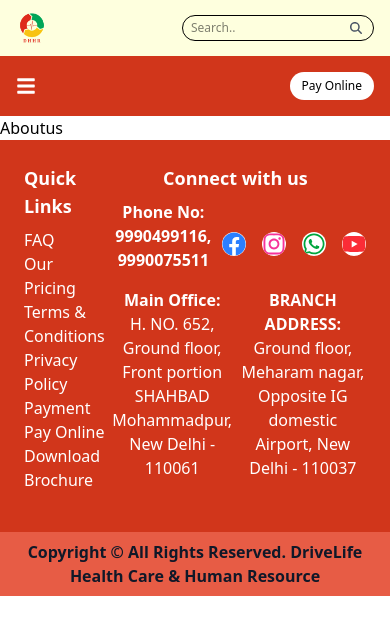
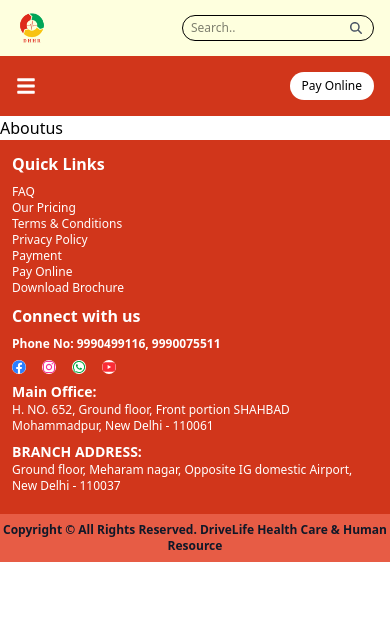
Before and after one commit to KaranSapra124/Air_Ambulance, a React (Vite) app: page /about-us in a window 390 px wide. Shown: the top 634 px of the page. Built offline with nearby package versions, Linux system fonts and the light colour scheme.

Commit message:
Responsive started

```diff
--- a/src/Components/Global/Footer.jsx
+++ b/src/Components/Global/Footer.jsx
@@ -4,11 +4,11 @@ import { FaFacebook, FaInstagram, FaWhatsapp, FaYoutube } from "react-icons/fa";
 const Footer = () => {
   return (
     <footer className="bg-[#d1361b] text-white ">
-      <div className="container p-6 mx-auto flex justify-between">
+      <div className="container lg:p-6 p-3 mx-auto flex lg:flex-row flex-col justify-between">
         {/* Quick Links Section */}
         <div className="flex flex-col">
-          <h5 className="text-lg font-bold mb-2">Quick Links</h5>
-          <ul>
+          <h5 className="lg:text-lg text-md font-bold mb-2">Quick Links</h5>
+          <ul className="text-xs lg:text-sm">
             <li>FAQ</li>
             <li>Our Pricing</li>
             <li>Terms & Conditions</li>
@@ -20,28 +20,28 @@ const Footer = () => {
         </div>
 
         {/* Connect with us Section */}
-        <div className="max-w-screen-sm text-center">
-          <h5 className="text-lg font-bold mb-2">Connect with us</h5>
-          <div className="flex items-center">
-            <p className="font-semibold">Phone No: 9990499116, 9990075511</p>
-            <div className="flex space-x-4  mx-auto rounded-full  mt-4">
-              <FaFacebook className="text-blue-500 bg-white w-fit rounded-full text-2xl" />
-              <FaInstagram className="text-pink-500 bg-white w-fit rounded-full text-2xl" />
-              <FaWhatsapp className="text-green-600 bg-white w-fit rounded-full text-2xl" />
-              <FaYoutube className="text-red-500 bg-white w-fit rounded-full text-2xl" />
+        <div className="max-w-screen-sm lg:text-center text-left">
+          <h5 className="text-md lg:text-lg font-bold mb-2 lg:my-0 my-2">Connect with us</h5>
+          <div className="flex lg:flex-row flex-col items-start   lg:items-center">
+            <p className="lg:text-sm text-xs font-semibold">Phone No: 9990499116, 9990075511</p>
+            <div className="flex space-x-4 mx-0 lg:mx-auto rounded-full mt-2  lg:mt-4">
+              <FaFacebook className="text-blue-500 bg-white w-fit rounded-full text-sm lg:text-2xl" />
+              <FaInstagram className="text-pink-500 bg-white w-fit rounded-full text-sm lg:text-2xl" />
+              <FaWhatsapp className="text-green-600 bg-white w-fit rounded-full text-sm lg:text-2xl" />
+              <FaYoutube className="text-red-500 bg-white w-fit rounded-full text-sm lg:text-2xl" />
             </div>
           </div>
-          <div className="flex items-center">
+          <div className="flex lg:flex-row flex-col items-center">
             <div>
-              <h6 className="font-bold mt-4">Main Office:</h6>
-              <p>
+              <h6 className="font-bold mt-2 lg:text-lg text-sm lg:mt-4">Main Office:</h6>
+              <p className="lg:text-sm text-xs">
                 H. NO. 652, Ground floor, Front portion SHAHBAD Mohammadpur, New
                 Delhi - 110061
               </p>
             </div>
             <div>
-              <h6 className="font-bold mt-4">BRANCH ADDRESS:</h6>
-              <p>
+              <h6 className="font-bold mt-2 lg:text-lg text-sm lg:mt-4">BRANCH ADDRESS:</h6>
+              <p className="lg:text-sm text-xs">
                 Ground floor, Meharam nagar, Opposite IG domestic Airport, New
                 Delhi - 110037
               </p>
@@ -51,8 +51,8 @@ const Footer = () => {
       </div>
 
       {/* Copyright Section */}
-      <div className="text-center bg-[#FE817180]  mt-4">
-        <p className="py-2 text-gray-900 font-semibold">
+      <div className="text-center bg-[#FE817180]  lg:mt-4 mt-2">
+        <p className="py-2 lg:text-sm text-xs text-gray-900 font-semibold">
           Copyright © All Rights Reserved. DriveLife Health Care & Human
           Resource
         </p>
```
